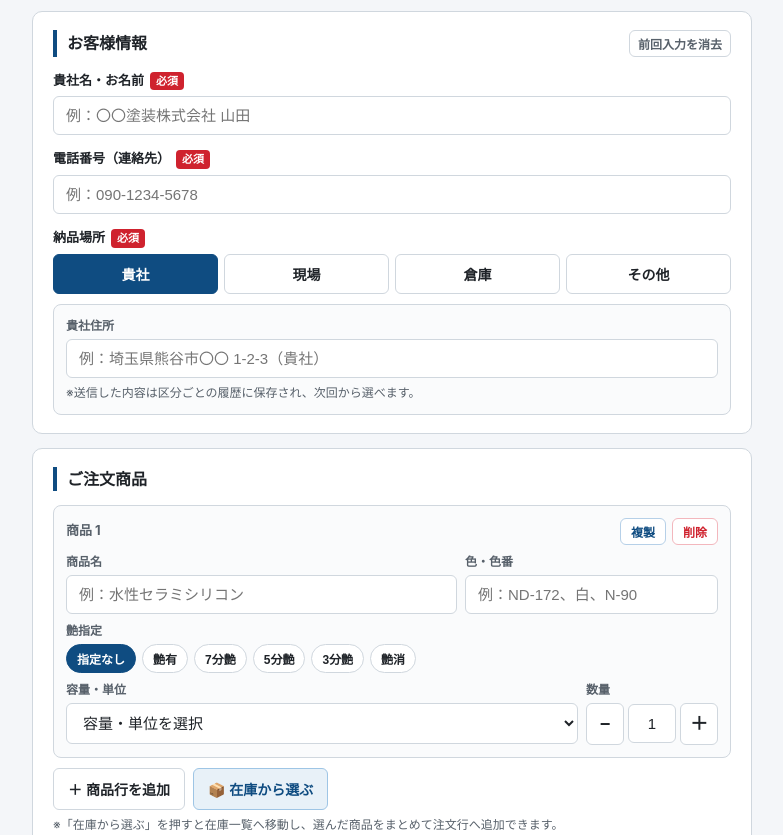
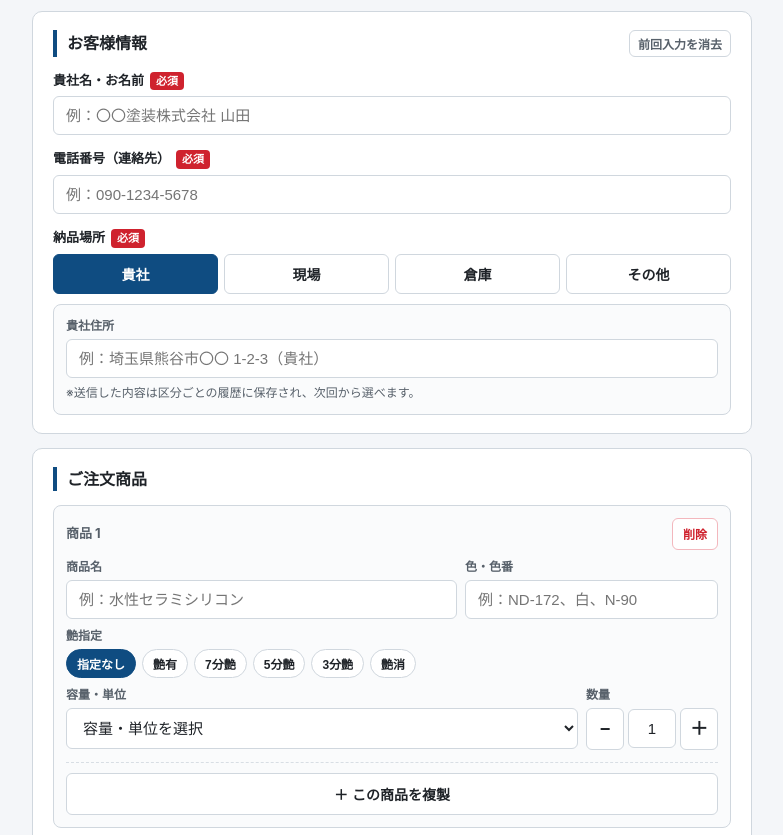
Before and after one commit to tsubame-paint/tsubame-stock, a plain HTML site: page index.html in a window 1280 px wide. Shown: the part 113-948 px from the top of the page, without its empty margins (248-1031 px from the left). Drawn offline with Linux system fonts and the light colour scheme.

Commit message:
Update index.html

```diff
--- a/index.html
+++ b/index.html
@@ -203,11 +203,6 @@
       gap: 8px;
     }
 
-    .row-actions {
-      display: flex;
-      gap: 6px;
-    }
-
     .item-top-grid {
       display: grid;
       grid-template-columns: 1.7fr 1.1fr;
@@ -221,6 +216,30 @@
       gap: 8px;
       align-items: start;
       margin-top: 8px;
+    }
+
+    /* カード下部：複製ボタンエリア */
+    .item-row-footer {
+      margin-top: 12px;
+      padding-top: 10px;
+      border-top: 1px dashed #d8dee4;
+    }
+
+    .btn-duplicate-bottom {
+      width: 100%;
+      min-height: 42px;
+      padding: 9px 12px;
+      font-size: 13px;
+      font-weight: 700;
+      color: var(--primary);
+      background: #fff;
+      border: 1px solid #9ec5e5;
+      border-radius: 6px;
+      touch-action: manipulation;
+    }
+
+    .btn-duplicate-bottom:hover {
+      background: var(--primary-soft);
     }
 
     /* 艶タブ */
@@ -355,20 +374,14 @@
       background: var(--primary-hover);
     }
 
-    .btn-duplicate {
-      padding: 4px 10px;
-      font-size: 12px;
-      color: var(--primary);
-      border-color: #b6d0e8;
-      background: #fff;
-    }
-
     .btn-remove {
-      padding: 4px 10px;
+      padding: 5px 10px;
+      min-height: 32px;
       font-size: 12px;
       color: var(--danger);
       border-color: #f3b7bd;
       background: #fff;
+      touch-action: manipulation;
     }
 
     .btn-link-sm {
@@ -839,10 +852,7 @@
       row.innerHTML = `
         <div class="item-row-header">
           <span class="row-label">商品</span>
-          <div class="row-actions">
-            <button type="button" class="btn btn-duplicate" aria-label="この行を複製">複製</button>
-            <button type="button" class="btn btn-remove" aria-label="この行を削除">削除</button>
-          </div>
+          <button type="button" class="btn btn-remove" aria-label="この行を削除">削除</button>
         </div>
         <div class="item-top-grid">
           <div>
@@ -878,6 +888,9 @@
             </div>
           </div>
         </div>
+        <div class="item-row-footer">
+          <button type="button" class="btn btn-duplicate-bottom" aria-label="この商品を複製">＋ この商品を複製</button>
+        </div>
       `;
 
       const nameEl = row.querySelector(".item-name");
@@ -887,7 +900,7 @@
       const qtyEl = row.querySelector(".item-qty");
       const minusBtn = row.querySelector(".qty-minus");
       const plusBtn = row.querySelector(".qty-plus");
-      const dupBtn = row.querySelector(".btn-duplicate");
+      const dupBtn = row.querySelector(".btn-duplicate-bottom");
       const removeBtn = row.querySelector(".btn-remove");
       const glossTabEls = row.querySelectorAll(".gloss-tab");
 
@@ -935,7 +948,8 @@
         });
         row.insertAdjacentElement("afterend", copiedRow);
         refreshRowNumbers();
-        copiedRow.querySelector(".item-name").focus();
+        copiedRow.scrollIntoView({ behavior: "smooth", block: "nearest" });
+        copiedRow.querySelector(".item-name").focus({ preventScroll: true });
       });
 
       removeBtn.addEventListener("click", () => {
```
